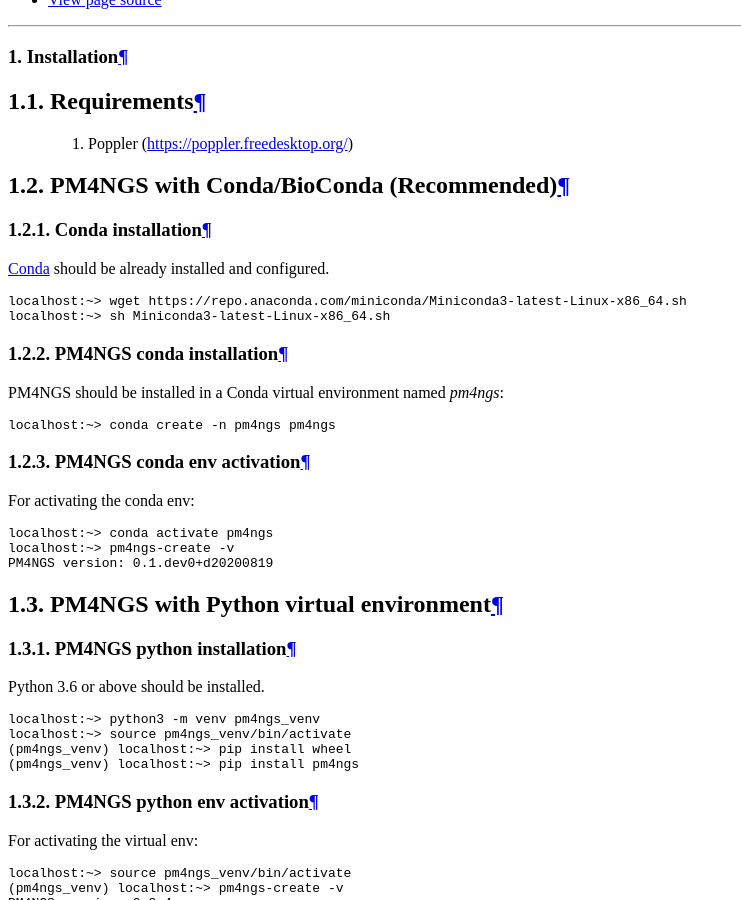
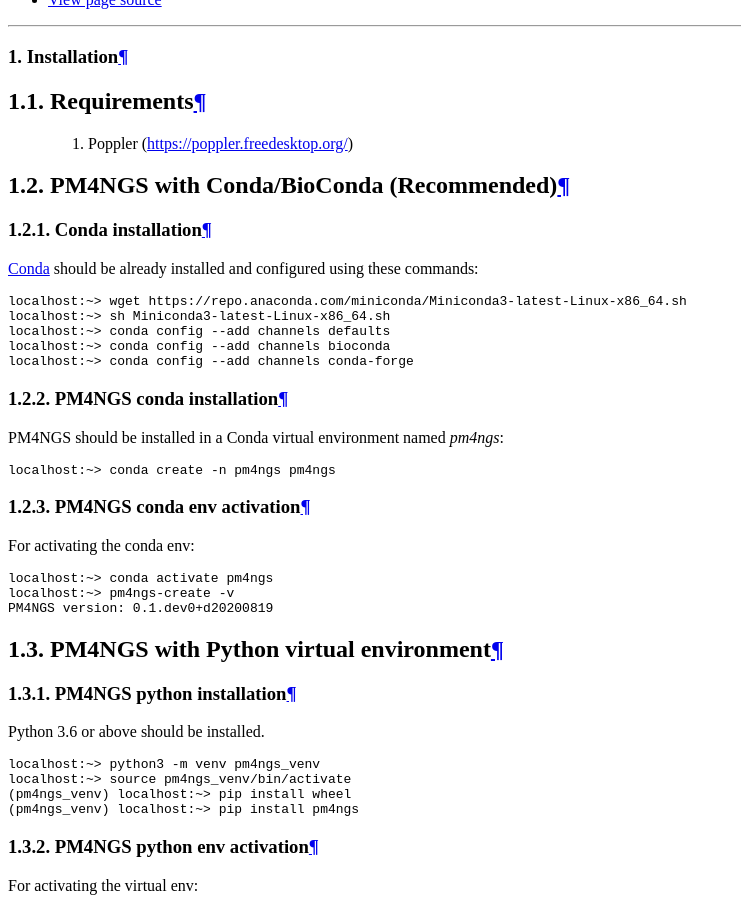
Before and after one commit to ncbi/pm4ngs, a Sphinx documentation site: the page built from docs/source/pipelines/installation.rst, in a window 1280 px wide and 900 px high, scrolled down 500 px. Shown: the whole window, without its empty margins (0-741 px from the left). Built offline with Sphinx 7.4.7 and the Read the Docs theme 2.0.0, drawn with Linux system fonts in a browser that asks for light colours.

Commit message:
Updating deppendencies and docs

```diff
--- a/docs/source/index.rst
+++ b/docs/source/index.rst
@@ -76,6 +76,7 @@
 -------------
 
 #. Vera Alvarez R, Pongor LS, Mariño-Ramírez L and Landsman D. PM4NGS, a project management framework for next-generation sequencing data analysis, GigaScience, Volume 10, Issue 1, January 2021, giaa141, https://doi.org/10.1093/gigascience/giaa141
+#. Vera Alvarez R, Mariño-Ramírez L and Landsman D. Transcriptome annotation in the cloud: complexity, best practices, and cost, GigaScience, Volume 10, Issue 2, February 2021, giaa163, https://doi.org/10.1093/gigascience/giaa163
 #. Vera Alvarez R, Pongor LS, Mariño-Ramírez L and Landsman D. `Containerized open-source framework for NGS data analysis and management`_ [version 1; not peer reviewed]. F1000Research 2019, 8(ISCB Comm J):1229 (poster) (doi: 10.7490/f1000research.1117155.1)
 
 .. _Containerized open-source framework for NGS data analysis and management: https://f1000research.com/posters/8-1229
--- a/docs/source/pipelines/installation.rst
+++ b/docs/source/pipelines/installation.rst
@@ -17,12 +17,15 @@
 Conda installation
 ==================
 
-Conda_ should be already installed and configured.
+Conda_ should be already installed and configured using these commands:
 
 .. code-block:: bash
 
     localhost:~> wget https://repo.anaconda.com/miniconda/Miniconda3-latest-Linux-x86_64.sh
     localhost:~> sh Miniconda3-latest-Linux-x86_64.sh
+    localhost:~> conda config --add channels defaults
+    localhost:~> conda config --add channels bioconda
+    localhost:~> conda config --add channels conda-forge
 
 PM4NGS conda installation
 =========================
```
Also changed, not shown: README.md (+12 -9 lines), 2 other files.
